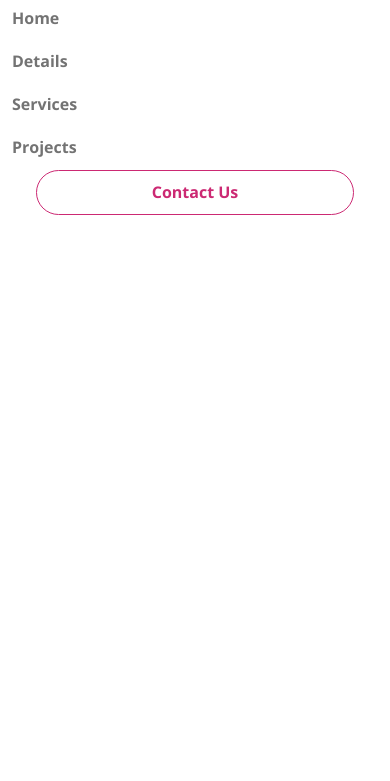
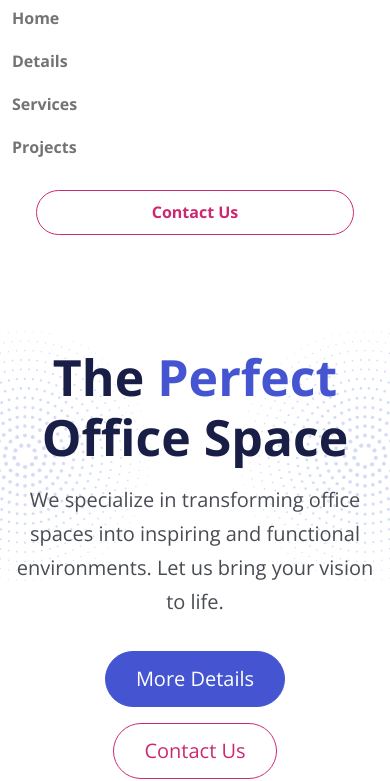
Before and after one commit to abdGhost/yavin-bootstrap, a website: page index.html in a window 390 px wide. Both pictures are taken after a click on the button "Toggle navigation". Shown: the part 63-844 px from the top of the page. Drawn offline with nearby package versions, Linux system fonts and the light colour scheme; files that its build step writes are made by us from their sources.

Commit message:
added Header section

```diff
--- a/index.html
+++ b/index.html
@@ -61,6 +61,44 @@
     </nav>
 
     <!-- Header -->
+    <header class="header position-relative mt-6 overflow-hidden">
+      <img
+        src="images/decoration-star.svg"
+        alt=""
+        class="decoration-star position-absolute"
+      />
+      <img
+        src="images/decoration-star.svg"
+        alt=""
+        class="decoration-star-2 position-absolute"
+      />
+      <div class="container position-relative z-3">
+        <div class="row">
+          <div class="col-lg-6">
+            <div class="mt-6">
+              <h1 class="xl-text">
+                The <span class="text-primary">Perfect</span> Office Space
+              </h1>
+              <p class="lead mb-4">
+                We specialize in transforming office spaces into inspiring and
+                functional environments. Let us bring your vision to life.
+              </p>
+              <a href="#introduction" class="btn btn-primary btn-lg m-2">
+                More Details
+              </a>
+              <a href="#contact" class="btn btn-outline-secondary btn-lg m-2">
+                Contact Us
+              </a>
+            </div>
+          </div>
+          <div class="col-lg-6">
+            <div class="image-container">
+              <img src="images/header.png" alt="" class="img-fluid" />
+            </div>
+          </div>
+        </div>
+      </div>
+    </header>
 
     <script src="js/bootstrap.bundle.min.js"></script>
     <script src="js/script.js"></script>
--- a/js/script.js
+++ b/js/script.js
@@ -0,0 +1,13 @@
+function userScroll() {
+  const navbar = document.querySelector(".navbar");
+
+  window.addEventListener("scroll", () => {
+    if (window.scrollY > 50) {
+      navbar.classList.add("navbar-sticky");
+    } else {
+      navbar.classList.remove("navbar-sticky");
+    }
+  });
+}
+
+document.addEventListener("DOMContentLoaded", userScroll);
--- a/scss/styles.scss
+++ b/scss/styles.scss
@@ -1,3 +1,7 @@
+.xl-text {
+  font-size: 75px;
+}
+
 .btn-outline-secondary {
   color: var(--bs-secondary);
 }
@@ -7,3 +11,60 @@
     color: #fff;
   }
 }
+
+.header .decoration-star {
+  top: 80px;
+  left: -200px;
+  width: 500px;
+  opacity: 0.7;
+}
+
+.header .decoration-star-2 {
+  top: 80px;
+  right: -200px;
+  width: 500px;
+  opacity: 0.7;
+}
+
+// For Sticky Navbar
+.navbar-sticky {
+  background: #fff;
+  opacity: 0.9;
+  box-shadow: 0 0 10px rgba(0, 0, 0, 0.5);
+}
+
+@media (max-width: 992px) {
+  .xl-text {
+    font-size: 50px;
+  }
+
+  .navbar {
+    .btn-outline-secondary {
+      margin-top: 20px;
+    }
+  }
+
+  .header {
+    margin-top: 0px !important;
+    text-align: center;
+  }
+
+  .header .decoration-star {
+    top: 80px;
+    left: -100px;
+    width: 250px;
+  }
+
+  .header .decoration-star-2 {
+    top: 80px;
+    right: -100px;
+    width: 250px;
+  }
+
+  .header .image-container {
+    margin-top: 30px;
+  }
+}
+
+@media (max-width: 576px) {
+}
```
